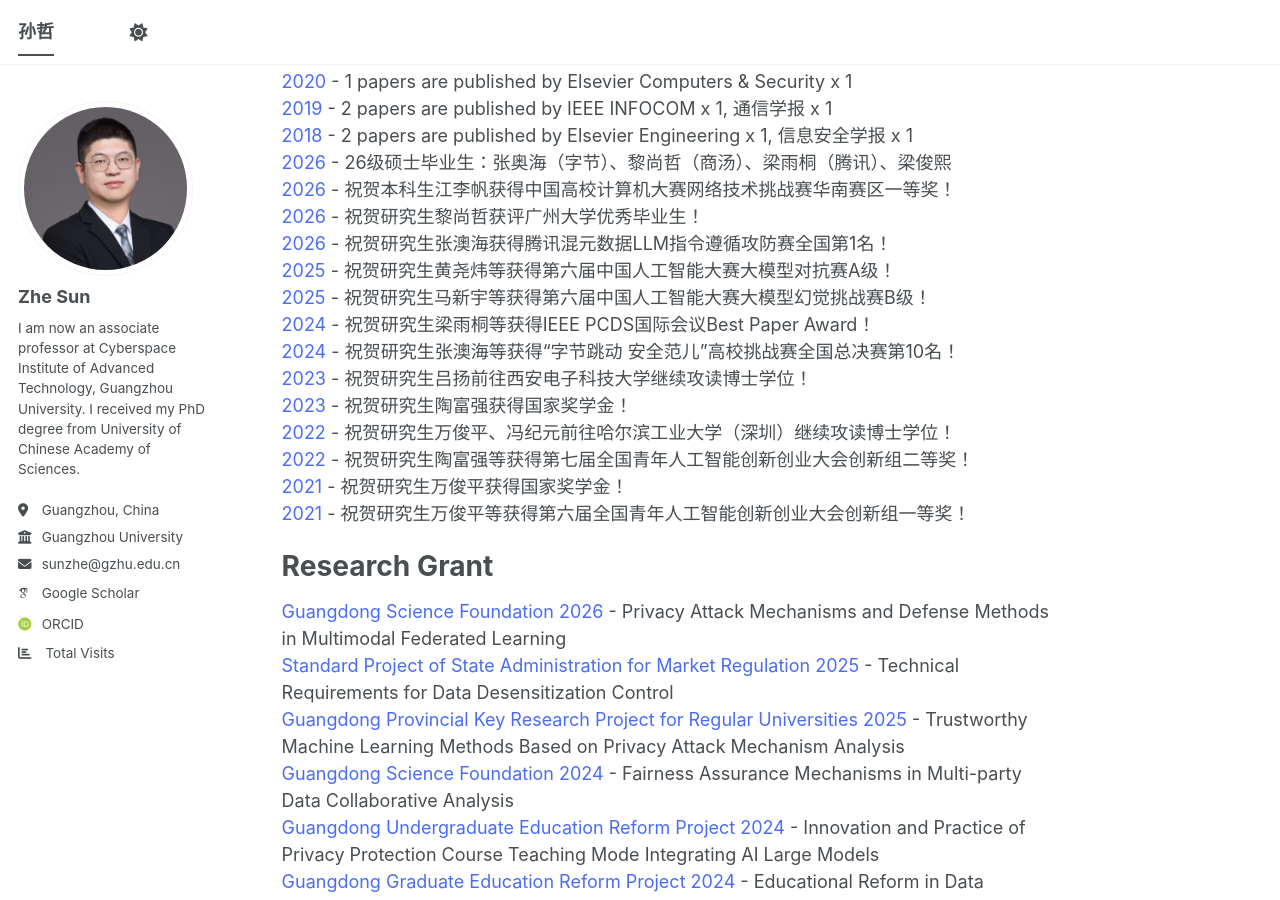
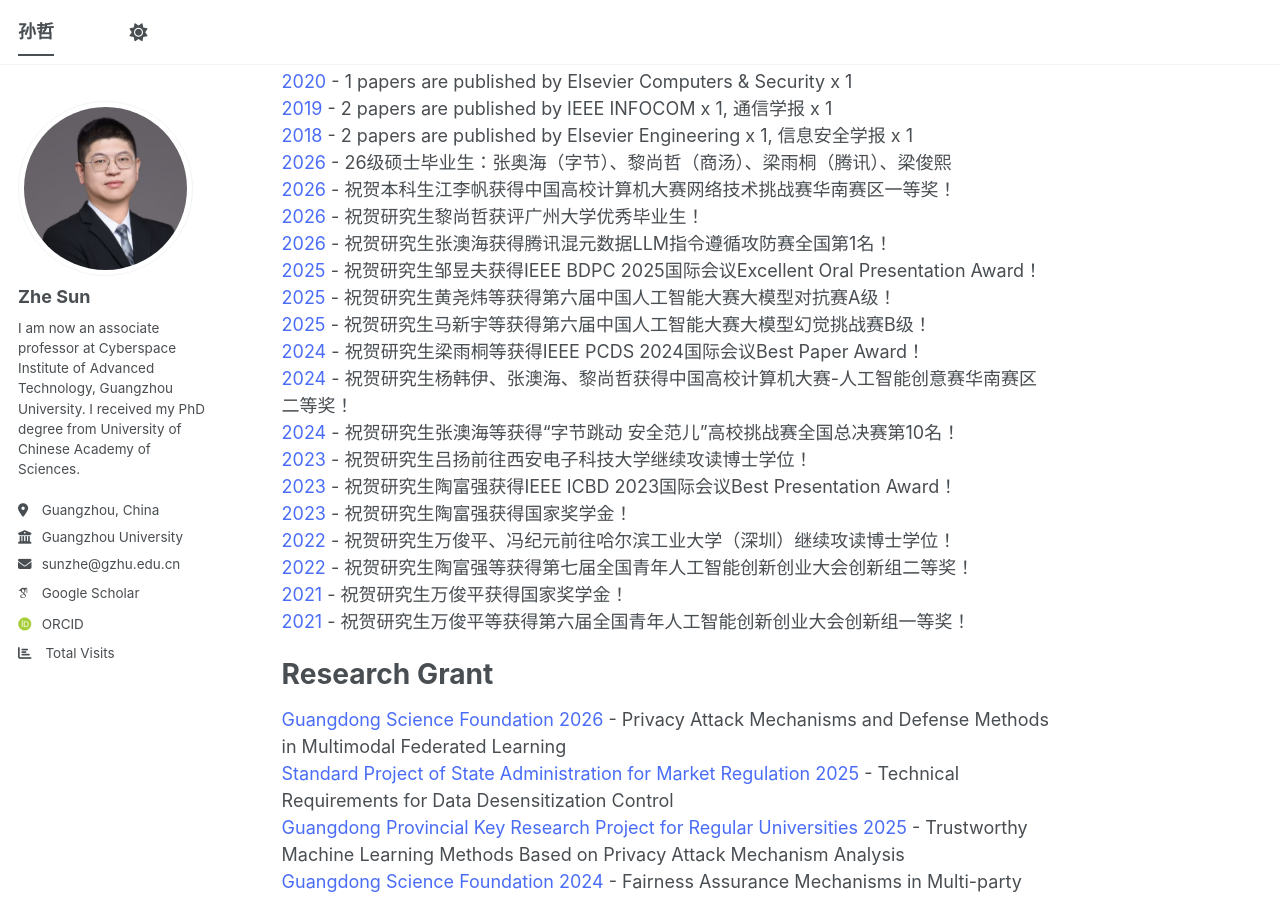
Before and after one commit to ZheSun208/ZheSun208.github.io, a Jekyll site: the page built from _pages/about.md, in a window 1280 px wide and 900 px high, scrolled down 1051 px. Built offline with Jekyll 4.4.1, drawn with Linux system fonts in a browser that asks for light colours; some web fonts are replaced; a script bundle is joined from its source files by our own code; library files that are not in the unit come from our copies; comment, search, counter and statistics services are not loaded.

Commit message:
Update about.md

```diff
--- a/_pages/about.md
+++ b/_pages/about.md
@@ -41,11 +41,14 @@ Highlight
 <span style="color:#4a6cf7;">2026</span> - 祝贺本科生江李帆获得中国高校计算机大赛网络技术挑战赛华南赛区一等奖！
 <span style="color:#4a6cf7;">2026</span> - 祝贺研究生黎尚哲获评广州大学优秀毕业生！
 <span style="color:#4a6cf7;">2026</span> - 祝贺研究生张澳海获得腾讯混元数据LLM指令遵循攻防赛全国第1名！
+<span style="color:#4a6cf7;">2025</span> - 祝贺研究生邹昱夫获得IEEE BDPC 2025国际会议Excellent Oral Presentation Award！
 <span style="color:#4a6cf7;">2025</span> - 祝贺研究生黄尧炜等获得第六届中国人工智能大赛大模型对抗赛A级！
 <span style="color:#4a6cf7;">2025</span> - 祝贺研究生马新宇等获得第六届中国人工智能大赛大模型幻觉挑战赛B级！
-<span style="color:#4a6cf7;">2024</span> - 祝贺研究生梁雨桐等获得IEEE PCDS国际会议Best Paper Award！
+<span style="color:#4a6cf7;">2024</span> - 祝贺研究生梁雨桐等获得IEEE PCDS 2024国际会议Best Paper Award！
+<span style="color:#4a6cf7;">2024</span> - 祝贺研究生杨韩伊、张澳海、黎尚哲获得中国高校计算机大赛-人工智能创意赛华南赛区二等奖！
 <span style="color:#4a6cf7;">2024</span> - 祝贺研究生张澳海等获得“字节跳动 安全范儿”高校挑战赛全国总决赛第10名！
 <span style="color:#4a6cf7;">2023</span> - 祝贺研究生吕扬前往西安电子科技大学继续攻读博士学位！
+<span style="color:#4a6cf7;">2023</span> - 祝贺研究生陶富强获得IEEE ICBD 2023国际会议Best Presentation Award！
 <span style="color:#4a6cf7;">2023</span> - 祝贺研究生陶富强获得国家奖学金！
 <span style="color:#4a6cf7;">2022</span> - 祝贺研究生万俊平、冯纪元前往哈尔滨工业大学（深圳）继续攻读博士学位！
 <span style="color:#4a6cf7;">2022</span> - 祝贺研究生陶富强等获得第七届全国青年人工智能创新创业大会创新组二等奖！
```
